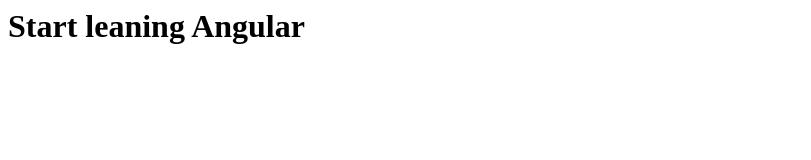
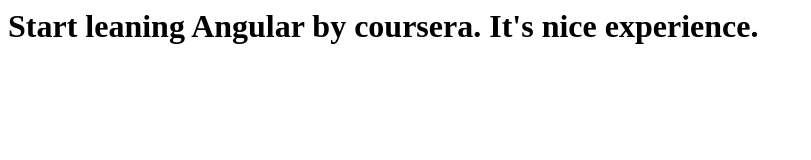
Before and after one commit to 08soniya/angular-js, a plain HTML site: page index.html in a window 1280 px wide. Shown: the whole page, without its empty margins (0-811 px from the left). Drawn offline with Linux system fonts and the light colour scheme.

Commit message:
Mofify web file.

```diff
--- a/index.html
+++ b/index.html
@@ -4,6 +4,6 @@
 	<title>Hello Angular</title>
 </head>
 <body>
-<h1>Start leaning Angular</h1>
+<h1>Start leaning Angular by coursera. It's nice experience.</h1>
 </body>
 </html>
```
